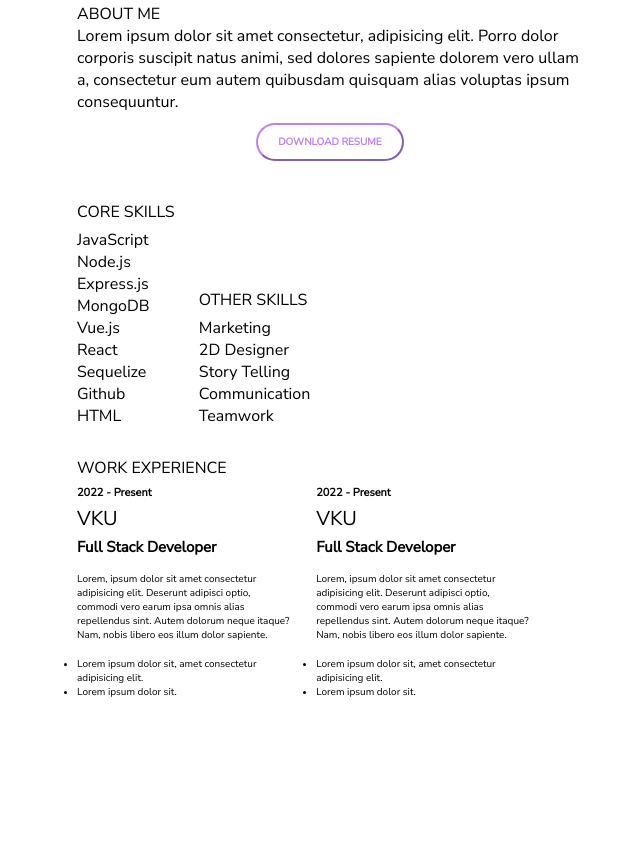
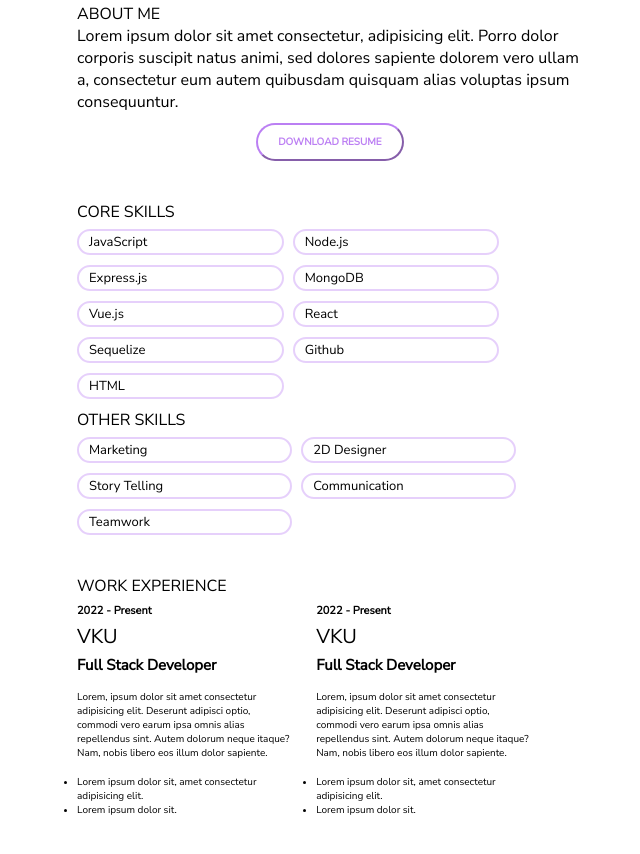
Before and after one commit to iemmeiemi/SGroupStudy, a plain HTML site: page w1ex2.html in a window 1280 px wide. Shown: the part 858-1712 px from the top of the page, without its empty margins (307-947 px from the left). Before the commit the page ends 1632 px from the top, so only its background shows below. Drawn offline with Linux system fonts and the light colour scheme.

Commit message:
Update w1ex1.css: width

```diff
--- a/assets/w1ex1.css
+++ b/assets/w1ex1.css
@@ -24,7 +24,9 @@ body {
 
 .cl-theme {
     color: rgba(177, 107, 241, 0.863);
-}42%;
+}
+.skill {
+    width: 42%;
 }
 
 .skill {
```
